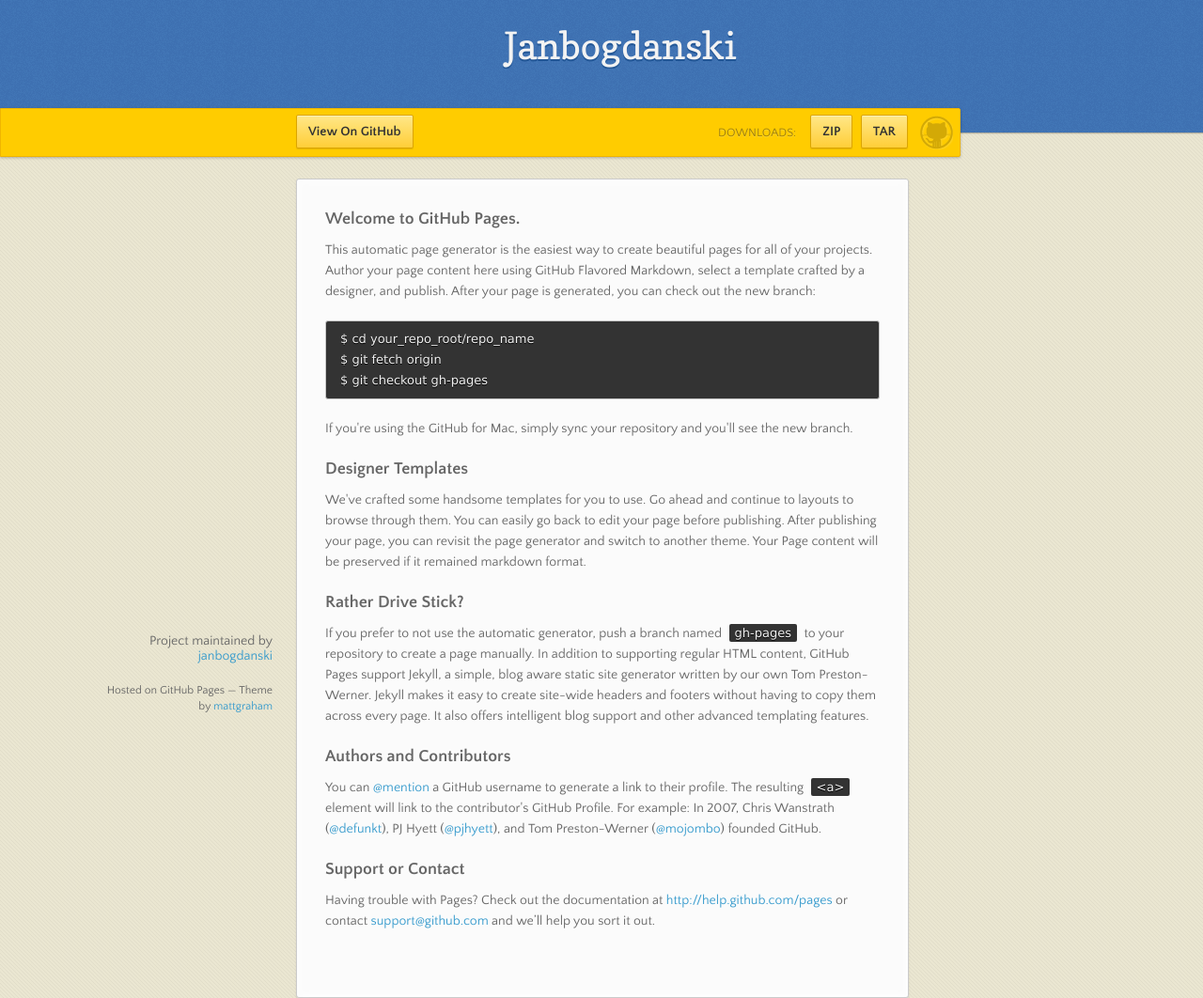
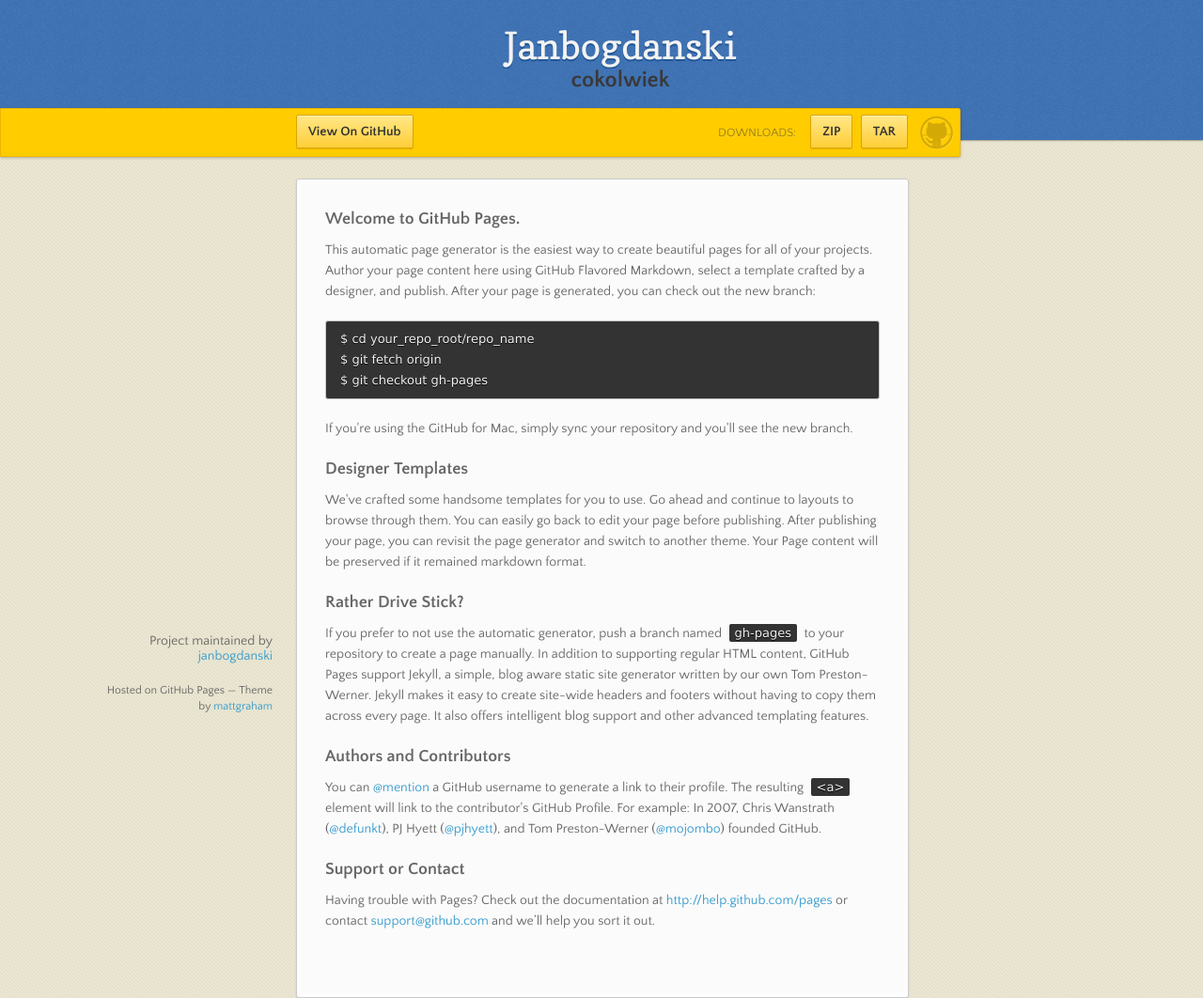
Before and after one commit to janbogdanski/janbogdanski, a plain HTML site: page index.html in a window 1280 px wide. Shown: the top 1062 px of the page at 94% size. Drawn offline with nearby package versions, Linux system fonts and the light colour scheme.

Commit message:
cos zmiany

```diff
--- a/index.html
+++ b/index.html
@@ -18,6 +18,8 @@
 
       <header>
         <h1>Janbogdanski</h1>
+
+          <h2>cokolwiek</h2>
         <p></p>
       </header>
 
```
